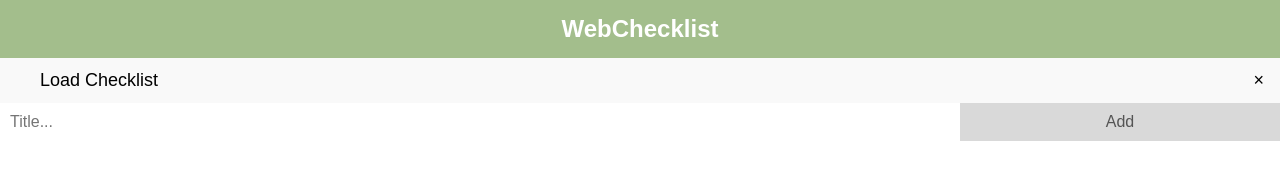
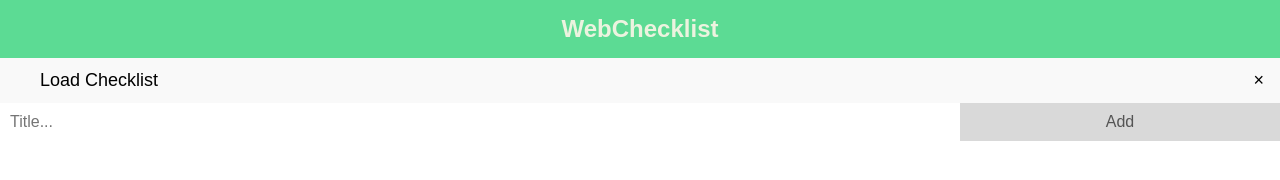
Before and after one commit to Basicprogrammer10/WebChecklist, a plain HTML site: page static/index.html in a window 1280 px wide. Drawn offline with Linux system fonts and the light colour scheme; no server answers.

Commit message:
🍰 Do somthing

```diff
--- a/static/index.css
+++ b/static/index.css
@@ -55,6 +55,12 @@ ul li.checked::before {
     width: 7px;
 }
 
+.top {
+    color: #ecf3df;
+    margin: 5px;
+    display: inline;
+}
+
 .close {
     position: absolute;
     right: 0;
@@ -69,7 +75,7 @@ ul li.checked::before {
 }
 
 .header {
-    background-color: #a3be8c;
+    background-color: #5cdb94;
     padding: 15px 15px;
     color: white;
     text-align: center;
--- a/static/index.html
+++ b/static/index.html
@@ -9,7 +9,7 @@
 
 <body>
 <div id="myDIV" class="header">
-    <h2 style="margin: 5px; display: inline;">WebChecklist</h2>
+    <h2 class="top">WebChecklist</h2>
 </div>
 
 <ul id="myUL">
--- a/static/index.js
+++ b/static/index.js
@@ -87,7 +87,7 @@ function loadList(force) {
     request.open('GET', base + '/api', true);
     request.onload = function () {
         let data = JSON.parse(this.response);
-        if (lastRequest === this.response && !force) return;
+        if (lastRequest === this.response && !document.hidden && !force) return;
         document.getElementById("myUL").innerHTML = '';
         lastRequest = this.response;
         data.forEach(element => {
```
